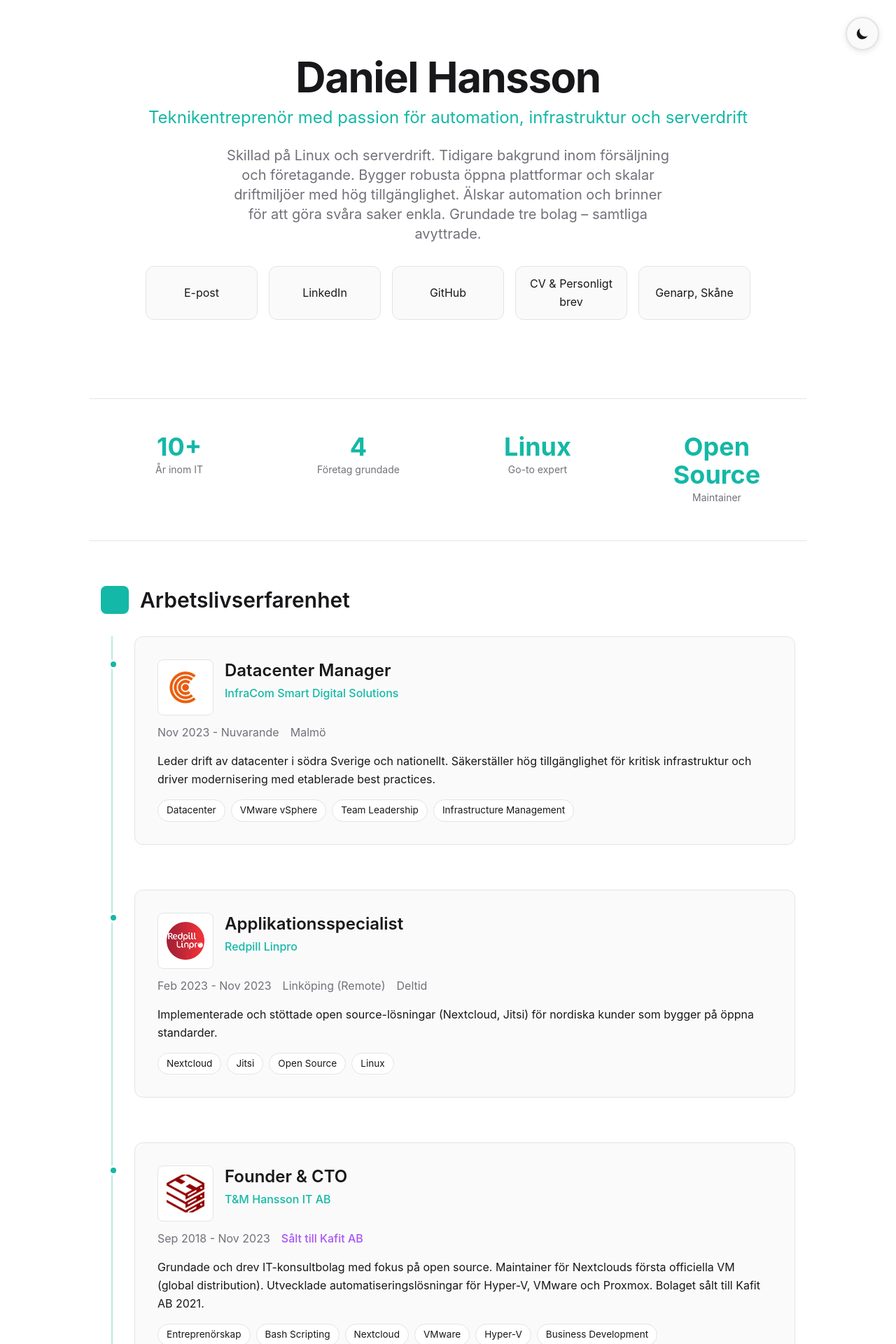
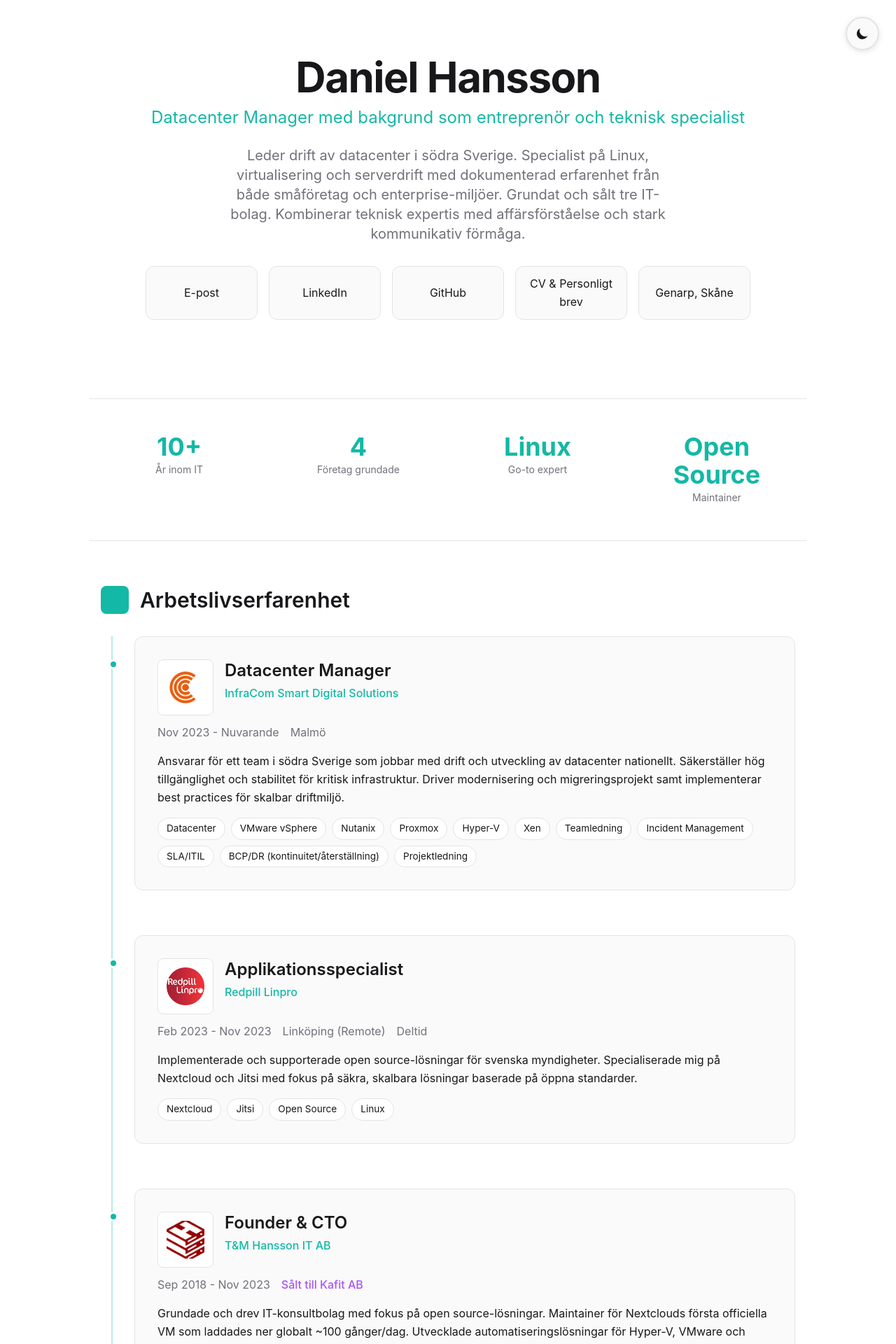
Before and after one commit to enoch85/enoch85.github.io, a Next.js app: page / in a window 1280 px wide. Shown: the top 1920 px of the page at 70% size. Built offline with nearby package versions, Linux system fonts and the light colour scheme.

Commit message:
improve text

```diff
--- a/components/Additional.tsx
+++ b/components/Additional.tsx
@@ -1,7 +1,9 @@
+
+import type { ReactNode } from 'react';
 
 interface UniqueItemProps {
   title: string;
-  description: string;
+  description: string | ReactNode;
 }
 
 function UniqueItem({ title, description }: UniqueItemProps) {
@@ -10,9 +12,9 @@
       <h3 className="mb-3 font-semibold text-lg" style={{ color: 'var(--primary)' }}>
         {title}
       </h3>
-      <p style={{ color: 'var(--light)', lineHeight: '1.7' }}>
+      <div style={{ color: 'var(--light)', lineHeight: '1.7' }}>
         {description}
-      </p>
+      </div>
 
     </div>
   );
@@ -21,20 +23,44 @@
 export default function Additional() {
   const uniquePoints: UniqueItemProps[] = [
     {
-      title: 'Entreprenöriell bakgrund',
-      description: 'Grundat och drivit fyra företag. Förstår både tekniska och affärsmässiga aspekter av IT-lösningar.',
+      title: 'Dokumenterad expertis',
+      description: (
+        <ul className="list-disc pl-5 space-y-1">
+          <li>Grundare och maintainer för <a href="https://nextcloud.com/" target="_blank" rel="noopener noreferrer" style={{ color: 'inherit', textDecoration: 'underline', textDecorationStyle: 'dotted', textUnderlineOffset: '2px' }}>Nextcloud</a>s officiella VM med global distribution via mitt egna företag</li>
+          <li>Talare på <a href="https://owncloud.com/" target="_blank" rel="noopener noreferrer" style={{ color: 'inherit', textDecoration: 'underline', textDecorationStyle: 'dotted', textUnderlineOffset: '2px' }}>ownCloud</a> Conference och Nextcloud Conference i Berlin samt <a href="https://foss-north.se/" target="_blank" rel="noopener noreferrer" style={{ color: 'inherit', textDecoration: 'underline', textDecorationStyle: 'dotted', textUnderlineOffset: '2px' }}>foss-north</a> i Göteborg</li>
+          <li>Nutanix ECA-certifierad (Enterprise Cloud Administration)</li>
+        </ul>
+      ),
     },
     {
-      title: 'Linux-expert',
-      description: 'Dokumenterad djup kompetens i Linux och Windows-miljöer.',
+      title: 'Entreprenöriell erfarenhet',
+      description: (
+        <ul className="list-disc pl-5 space-y-1">
+          <li>Grundat och sålt tre företag</li>
+          <li>Väldigt driven personlighet</li>
+          <li>Förstår både tekniska och affärsmässiga aspekter av IT-lösningar</li>
+          <li>Erfarenhet av att bygga team och skala verksamhet</li>
+        </ul>
+      ),
     },
     {
       title: 'Open Source-bidragare',
-      description: 'Aktiv inom open source genom kod, dokumentation och support.',
+      description: (
+        <ul className="list-disc pl-5 space-y-1">
+          <li>Aktiv bidragsgivare till Nextcloud och ownCloud med flera års historia</li>
+          <li>Utvecklat automationsskript och VM som används på tusentals servrar globalt</li>
+          <li>Fokus på att göra komplexa system tillgängliga</li>
+        </ul>
+      ),
     },
     {
-      title: 'Social & Teknisk',
-      description: 'Kombinerar djup teknisk expertis med stark kommunikativ förmåga och säljbakgrund.',
+      title: 'Teknisk kommunikatör',
+      description: (
+        <ul className="list-disc pl-5 space-y-1">
+          <li>Kombinerar djup teknisk kunskap med stark kommunikativ förmåga från 10+ års erfarenhet inom försäljning och kundrelationer</li>
+          <li>Kan översätta tekniska lösningar till affärsnytta</li>
+        </ul>
+      ),
     },
   ];
 
--- a/components/Experience.tsx
+++ b/components/Experience.tsx
@@ -63,8 +63,8 @@
       company: 'InfraCom Smart Digital Solutions',
       period: 'Nov 2023 - Nuvarande',
       location: 'Malmö',
-      description: 'Leder drift av datacenter i södra Sverige och nationellt. Säkerställer hög tillgänglighet för kritisk infrastruktur och driver modernisering med etablerade best practices.',
-      skills: ['Datacenter', 'VMware vSphere', 'Team Leadership', 'Infrastructure Management'],
+  description: 'Ansvarar för ett team i södra Sverige som jobbar med drift och utveckling av datacenter nationellt. Säkerställer hög tillgänglighet och stabilitet för kritisk infrastruktur. Driver modernisering och migreringsprojekt samt implementerar best practices för skalbar driftmiljö.',
+  skills: ['Datacenter', 'VMware vSphere', 'Nutanix', 'Proxmox', 'Hyper-V', 'Xen', 'Teamledning', 'Incident Management', 'SLA/ITIL', 'BCP/DR (kontinuitet/återställning)', 'Projektledning'],
       logo: '/infracom-logo.png',
       logoAlt: 'InfraCom',
     },
@@ -74,7 +74,7 @@
       period: 'Feb 2023 - Nov 2023',
       location: 'Linköping (Remote)',
       employment: 'Deltid',
-      description: 'Implementerade och stöttade open source-lösningar (Nextcloud, Jitsi) för nordiska kunder som bygger på öppna standarder.',
+      description: 'Implementerade och supporterade open source-lösningar för svenska myndigheter. Specialiserade mig på Nextcloud och Jitsi med fokus på säkra, skalbara lösningar baserade på öppna standarder.',
       skills: ['Nextcloud', 'Jitsi', 'Open Source', 'Linux'],
       logo: '/redpill-linpro-logo.png',
       logoAlt: 'Redpill Linpro',
@@ -84,7 +84,7 @@
       company: 'T&M Hansson IT AB',
       period: 'Sep 2018 - Nov 2023',
       highlight: 'Sålt till Kafit AB',
-      description: 'Grundade och drev IT-konsultbolag med fokus på open source. Maintainer för Nextclouds första officiella VM (global distribution). Utvecklade automatiseringslösningar för Hyper-V, VMware och Proxmox. Bolaget sålt till Kafit AB 2021.',
+      description: 'Grundade och drev IT-konsultbolag med fokus på open source-lösningar. Maintainer för Nextclouds första officiella VM som laddades ner globalt ~100 gånger/dag. Utvecklade automatiseringslösningar för Hyper-V, VMware och Proxmox. Sålde bolaget till Kafit AB 2021.',
       skills: ['Entreprenörskap', 'Bash Scripting', 'Nextcloud', 'VMware', 'Hyper-V', 'Business Development'],
       logo: '/hanssonit-logo.png',
       logoAlt: 'T&M Hansson IT',
@@ -95,28 +95,28 @@
       period: 'Feb 2022 - Feb 2023',
       location: 'Lund',
       employment: 'Deltid',
-      description: 'Automatiserade backup och privata molntjänster. Byggde CI/CD-pipelines och förbättrade arkitekturen för ökad skalbarhet.',
+      description: 'Automatiserade backup-lösningar och privata molntjänster. Byggde CI/CD-pipelines och förbättrade systemarkitekturen för ökad stabilitet och skalbarhet.',
       skills: ['DevOps', 'Backup Solutions', 'Private Cloud', 'Automation'],
       logo: '/sensenode-logo.png',
       logoAlt: 'SenseNode',
     },
     {
-      title: 'Systemadministratör → IT-tekniker',
+      title: 'IT-tekniker  → Systemadministratör',
       company: 'Vessinge IT',
       period: 'Jul 2017 - Jan 2022',
       location: 'Malmö',
       highlight: 'Karriärutveckling',
-      description: 'Avancerade från IT-tekniker till systemadministratör/Second-Line. Förvaltade Microsoft-miljöer och VMware-infrastruktur samt etablerade Linux-kompetens internt.',
+      description: 'Började som IT-tekniker, avancerade till systemadministratör och blev senare ansvarig för Second-Line. Förvaltade Microsoft-miljöer, VMware-infrastruktur och SQL-servrar. Etablerade Linux-kompetens internt och drev migrering till moderna plattformar.',
       skills: ['Microsoft SQL Server', 'Active Directory', 'VMware ESX', 'Microsoft Exchange', 'Windows Server', 'Microsoft Azure', 'Linux Administration'],
       logo: '/vessinge-logo.png',
       logoAlt: 'Vessinge IT',
     },
     {
       title: 'Account Manager',
-      company: 'Orestad Linux AB',
+      company: 'Örestad Linux AB',
       period: 'Nov 2016 - Maj 2017',
       location: 'Malmö',
-      description: 'Teknisk säljroll för Linux-baserade lösningar. Hjälpte företag att migrera till open source.',
+      description: 'Teknisk säljroll där jag hanterade kundrelationer och utvecklade affärer för Linux-baserade lösningar. Sjösatte deras VPS hosting baserad på Nextcloud. Hjälpte företag att migrera från proprietära system till open source.',
       skills: ['Technical Sales', 'Linux', 'Customer Relations'],
       logo: '/orestad-logo.png',
       logoAlt: 'Orestad Linux',
@@ -126,7 +126,7 @@
       company: 'Tech and Me • HSN Konsult • Powersales',
       period: '2008 - 2018',
       highlight: 'Serial Entrepreneur',
-      description: 'Över tio år som entreprenör med flera bolag: HSN Konsult och Tech and Me (WordPress och serveradministration) m.fl. Även erfarenhet från Trygg-Hansa och som IT-ansvarig på Powersales Sweden AB.',
+      description: 'Över tio års erfarenhet inom försäljning och affärsutveckling från olika roller.\n\nHSN Konsult (B2B-försäljning) – mitt första företag med kontor i centrala Västerås och 4 anställda säljare. Blev diplomerade för vår insats.\n\nTech and Me fokuserade på WordPress och serveradministration med över 1500 unika besökare/dag.\n\nÄven IT-ansvarig på Powersales och försäkringsrådgivare på Trygg-Hansa där jag gjorde bäst resultat i utbildningsteamet, och toppade listorna nationellt',
       skills: ['Business Development', 'WordPress', 'IT Management', 'Sales'],
       logo: '/hsn-konsult-logo.jpg',
       logoAlt: 'HSN Konsult',
--- a/components/Hero.tsx
+++ b/components/Hero.tsx
@@ -7,12 +7,11 @@
         Daniel Hansson
       </h1>
       <p className="text-xl md:text-2xl mb-6" style={{ color: 'var(--primary)' }}>
-        Teknikentreprenör med passion för automation, infrastruktur och serverdrift
+        Datacenter Manager med bakgrund som entreprenör och teknisk specialist
       </p>
       <p className="max-w-2xl mx-auto text-lg md:text-xl mb-8 px-4" style={{ color: 'var(--light)' }}>
-        Skillad på Linux och serverdrift. Tidigare bakgrund inom försäljning och företagande.
-        Bygger robusta öppna plattformar och skalar driftmiljöer med hög tillgänglighet. Älskar automation och brinner för att göra svåra saker enkla.
-        Grundade tre bolag – samtliga avyttrade.
+        Leder drift av datacenter i södra Sverige. Specialist på Linux, virtualisering och serverdrift med dokumenterad erfarenhet från både småföretag och enterprise-miljöer.
+        Grundat och sålt tre IT-bolag. Kombinerar teknisk expertis med affärsförståelse och stark kommunikativ förmåga.
       </p>
 
       <div className="grid grid-cols-1 sm:grid-cols-2 lg:grid-cols-3 xl:grid-cols-5 gap-4 max-w-4xl mx-auto px-4 mb-8">
--- a/components/Projects.tsx
+++ b/components/Projects.tsx
@@ -46,7 +46,7 @@
   const projects: ProjectCardProps[] = [
     {
       title: 'Nextcloud VM',
-      description: 'Huvudutvecklare och maintainer för omfattande VM-appliance med interaktiva installationsskript. Distribueras officiellt av Nextcloud sedan 2016. A+ säkerhetsbetyg med TLS-support och Collabora/ONLYOFFICE-integration.',
+  description: 'Officiell Nextcloud-appliance med interaktiva skript som tar dig från ren server till A+ TLS-härdad instans – inklusive valbara integrationer som Collabora/ONLYOFFICE. Projektet föddes ur behovet att äga min data och göra installationer enkla, blev officiell 2016 och används idag på tusentals servrar världen över.',
       stars: '1.5k',
       forks: '674',
       links: [
```
